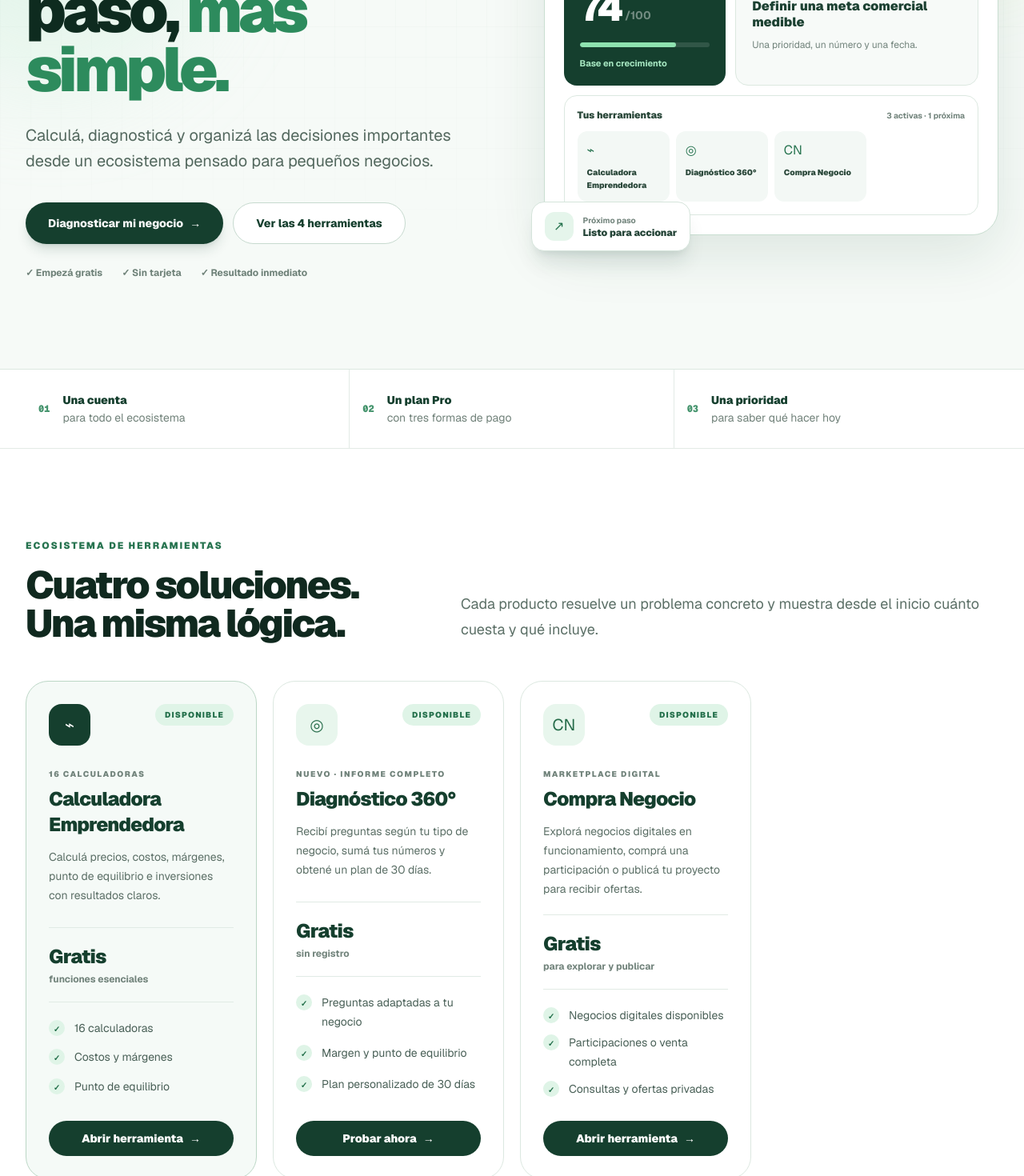
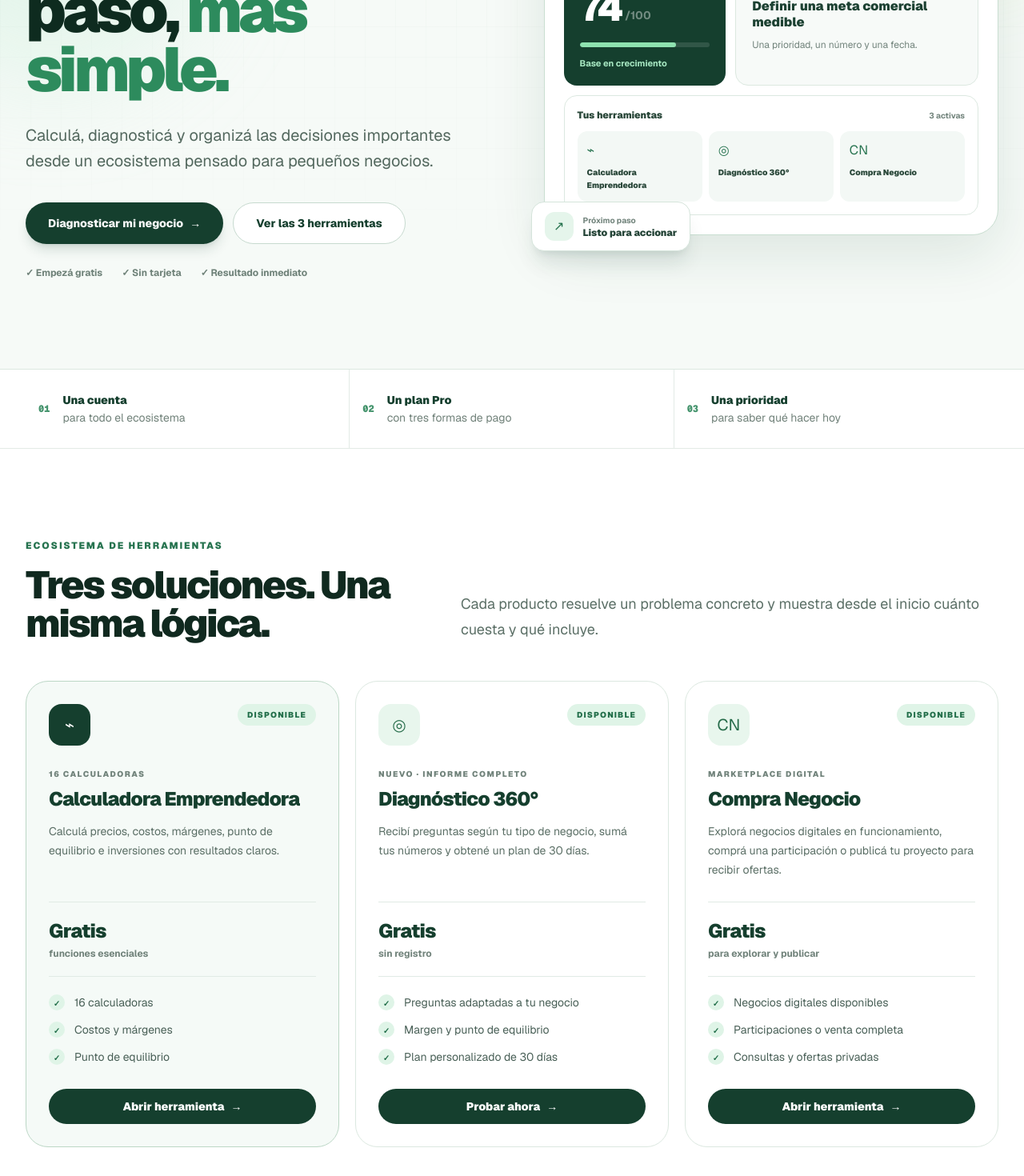
Before and after one commit to panchorenzella-dot/Growtella, a Next.js app: page / in a window 1280 px wide. Shown: the part 420-1890 px from the top of the page at 80% size. Built offline with nearby package versions, Linux system fonts and the light colour scheme; no server answers.

Commit message:
Show three tools on homepage

```diff
--- a/app/page.tsx
+++ b/app/page.tsx
@@ -20,7 +20,7 @@ function formatUsd(value: number) {
   return `US$ ${value.toLocaleString("es-AR", { minimumFractionDigits: value % 1 ? 2 : 0, maximumFractionDigits: 2 })}`;
 }
 
-const productIcons = ["⌁", "◎", "CN", "✦"];
+const productIcons = ["⌁", "◎", "CN"];
 
 export default function Home() {
   return (
@@ -45,7 +45,7 @@ export default function Home() {
                 Diagnosticar mi negocio <Arrow />
               </Link>
               <Link href="/herramientas" className="focus-ring inline-flex min-h-13 items-center justify-center rounded-full border border-[#c7dacf] bg-white px-7 py-3.5 text-sm font-extrabold text-[#153f2e] transition hover:border-[#95b9a4] hover:bg-[#f8fbf9]">
-                Ver las 4 herramientas
+                Ver las 3 herramientas
               </Link>
             </div>
             <div className="mt-7 flex flex-wrap gap-x-6 gap-y-2 text-xs font-bold text-[#6e8178]">
@@ -79,8 +79,8 @@ export default function Home() {
               </div>
 
               <div className="mt-3 rounded-2xl border border-[#dce8e0] p-4">
-                <div className="mb-3 flex items-center justify-between"><p className="text-xs font-black text-[#294739]">Tus herramientas</p><span className="text-[10px] font-bold text-[#71837b]">3 activas · 1 próxima</span></div>
-                <div className="grid grid-cols-2 gap-2 sm:grid-cols-4">
+                <div className="mb-3 flex items-center justify-between"><p className="text-xs font-black text-[#294739]">Tus herramientas</p><span className="text-[10px] font-bold text-[#71837b]">3 activas</span></div>
+                <div className="grid grid-cols-3 gap-2">
                   {products.map((product, index) => (
                     <div key={product.name} className="rounded-xl bg-[#f3f8f5] p-3">
                       <span className="text-base text-[#26734f]">{productIcons[index]}</span>
@@ -113,12 +113,12 @@ export default function Home() {
           <div className="grid gap-8 lg:grid-cols-[.8fr_1.2fr] lg:items-end">
             <div>
               <p className="eyebrow">Ecosistema de herramientas</p>
-              <h2 className="mt-4 text-4xl font-black tracking-[-.05em] text-[#10291f] sm:text-5xl">Cuatro soluciones. Una misma lógica.</h2>
+              <h2 className="mt-4 text-4xl font-black tracking-[-.05em] text-[#10291f] sm:text-5xl">Tres soluciones. Una misma lógica.</h2>
             </div>
             <p className="max-w-2xl text-lg leading-8 text-[#5b6f66] lg:justify-self-end">Cada producto resuelve un problema concreto y muestra desde el inicio cuánto cuesta y qué incluye.</p>
           </div>
 
-          <div className="mt-12 grid gap-5 lg:grid-cols-2 xl:grid-cols-4">
+          <div className="mt-12 grid gap-5 lg:grid-cols-3">
             {products.map((product, index) => (
               <article id={product.status === "coming" ? "proximamente" : undefined} key={product.name} className={`card-hover flex min-h-[440px] flex-col rounded-[1.75rem] border p-7 ${index === 0 ? "border-[#bcd7c6] bg-[#f5faf7]" : "border-[#dce8e0] bg-white"}`}>
                 <div className="flex items-start justify-between gap-4">
```
